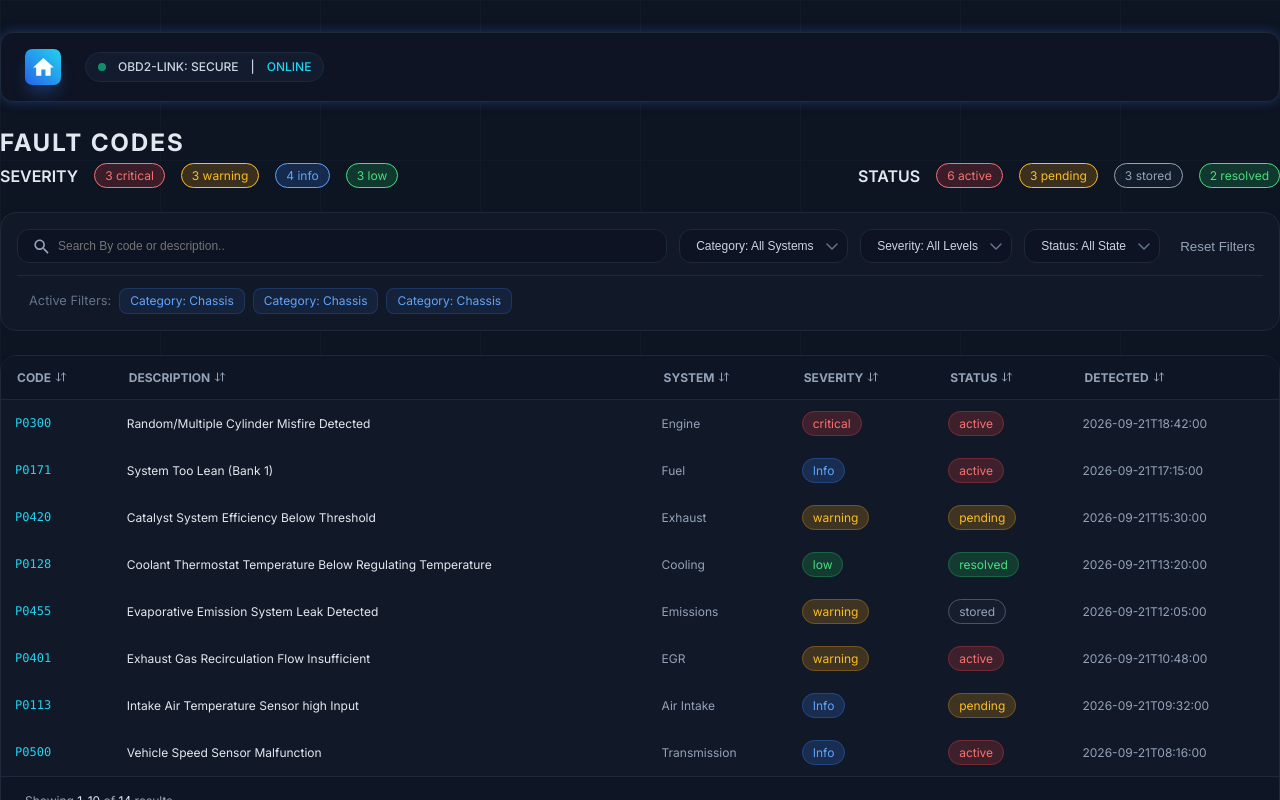
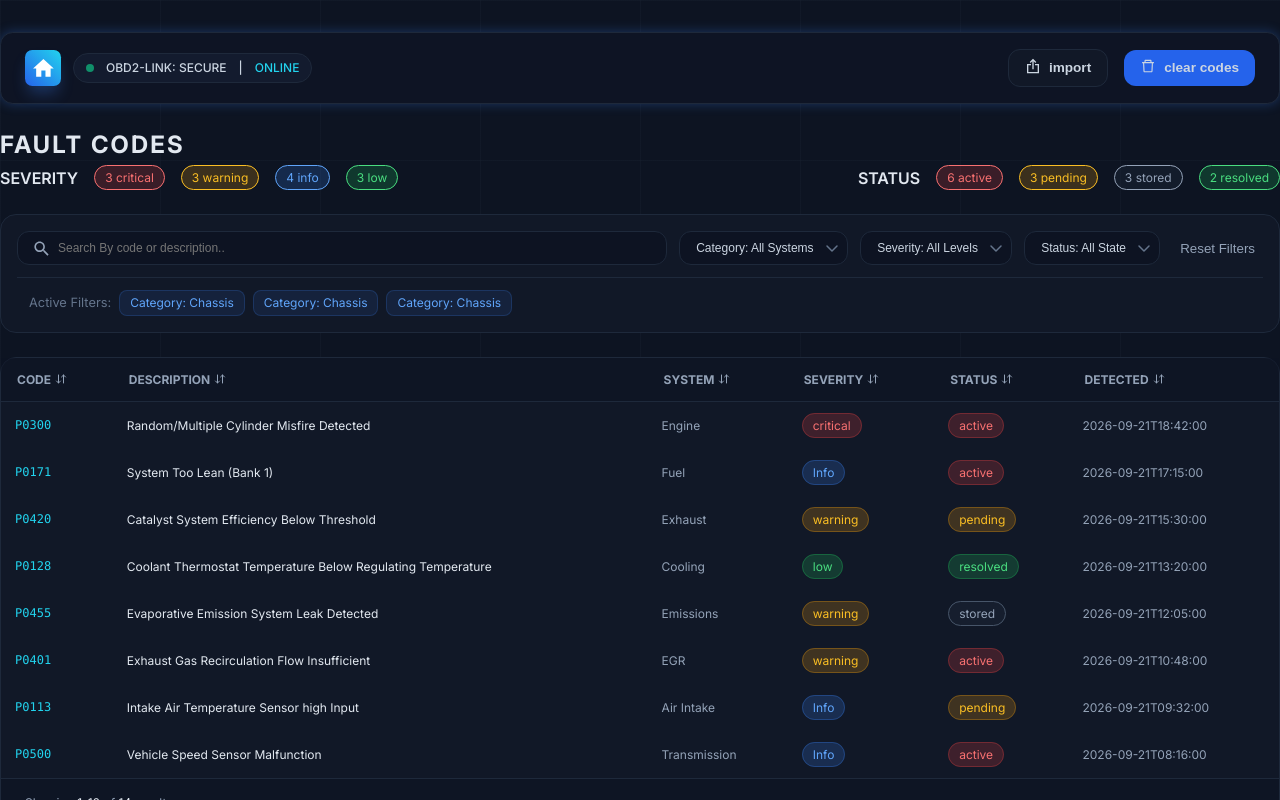
Before and after one commit to ThomasMumladze/OBD-nexus, a React (Vite) app in the folder OBD-nexus.client/: page / in a window 1280 px wide. Built offline with nearby package versions, Linux system fonts and the light colour scheme.

Commit message:
feat: add button

```diff
--- /dev/null
+++ b/OBD-nexus.client/src/components/Button.tsx
@@ -0,0 +1,19 @@
+interface Props {
+    content: string;
+    btnFunction: () => void;
+    className?: string;
+    svgIcon?: React.ReactNode;
+}
+
+const Button = (props: Props) => {
+    const { content, btnFunction, className, svgIcon } = props;
+
+    return (
+        <button className={`btn   ${className}`} onClick={btnFunction}>
+            {svgIcon && <span className="svg-icon">{svgIcon}</span>}
+            {content}
+        </button>
+    );
+};
+
+export default Button;
--- a/OBD-nexus.client/src/layout/Header.tsx
+++ b/OBD-nexus.client/src/layout/Header.tsx
@@ -1,12 +1,18 @@
+import Button from "../components/Button";
+
 import { MdHome } from "react-icons/md";
+import { CgExport } from "react-icons/cg";
+import { AiOutlineDelete } from "react-icons/ai";
 
 const Header = () => {
     return (
         <header>
             <div className="header-container">
+                <div style={{ display: "flex", alignItems: "center", gap: "12px" }}>
                     <button className="header-home-button" onClick={() => (window.location.href = "/")}>
                         <MdHome />
                     </button>
+
                     <div className="status-badge">
                         <span className="status-dot"></span>
                         <span>OBD2-LINK: SECURE</span>
@@ -14,6 +20,17 @@ const Header = () => {
                         <span className="status-text">ONLINE</span>
                     </div>
                 </div>
+
+                <div className="header-buttons">
+                    <Button btnFunction={() => {}} content="import" className="btn-secondary" svgIcon={<CgExport />} />
+                    <Button
+                        btnFunction={() => {}}
+                        content="clear codes"
+                        className="btn-primary"
+                        svgIcon={<AiOutlineDelete />}
+                    />
+                </div>
+            </div>
         </header>
     );
 };
--- /dev/null
+++ b/OBD-nexus.client/src/styles/components/_button.scss
@@ -0,0 +1,34 @@
+.btn {
+    align-items: center;
+    border-radius: 0.75rem;
+    background-color: rgb(12, 17, 27);
+    color: rgb(203 213 225 / var(--tw-text-opacity, 1));
+    display: flex;
+    gap: 8px;
+    font-size: 0.85rem;
+    font-weight: 600;
+    line-height: 1rem;
+    padding: 0.5rem 1rem;
+
+    svg {
+        font-size: 1rem;
+    }
+}
+
+.btn-secondary {
+    color: rgb(203 213 225 / var(--tw-text-opacity, 1));
+    border: solid 1px rgb(30 41 59 / var(--tw-border-opacity, 1));
+    background-color: rgb(17 24 39 / var(--tw-bg-opacity, 1));
+
+    &:hover {
+        background-color: rgb(31 41 55 / var(--tw-bg-opacity, 1));
+    }
+}
+
+.btn-primary {
+    background-color: rgb(37 99 235 / var(--tw-bg-opacity, 1));
+
+    &:hover {
+        background-color: rgb(59 130 246 / var(--tw-bg-opacity, 1));
+    }
+}
--- a/OBD-nexus.client/src/styles/components/index.scss
+++ b/OBD-nexus.client/src/styles/components/index.scss
@@ -1,3 +1,4 @@
 @use "./drop-dawn-menu";
 @use "./fault-code-table";
 @use "./input";
+@use "./button";
--- a/OBD-nexus.client/src/styles/layout/_header.scss
+++ b/OBD-nexus.client/src/styles/layout/_header.scss
@@ -17,7 +17,9 @@ header {
     .header-container {
         align-items: center;
         display: flex;
+        justify-content: space-between;
         gap: 24px;
+        width: 100%;
 
         .header-home-button {
             width: 2.25rem;
@@ -85,5 +87,11 @@ header {
                 }
             }
         }
+
+        .header-buttons {
+            align-items: center;
+            column-gap: 1rem;
+            display: flex;
+        }
     }
 }
```
Lines whose indentation alone changed are shown as unchanged.
